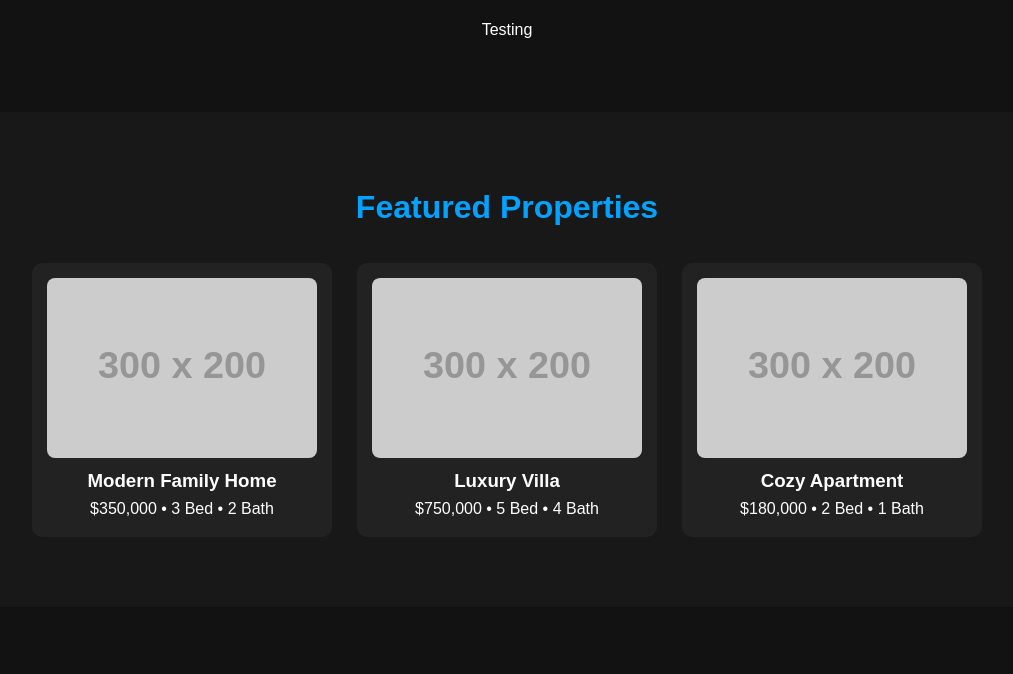
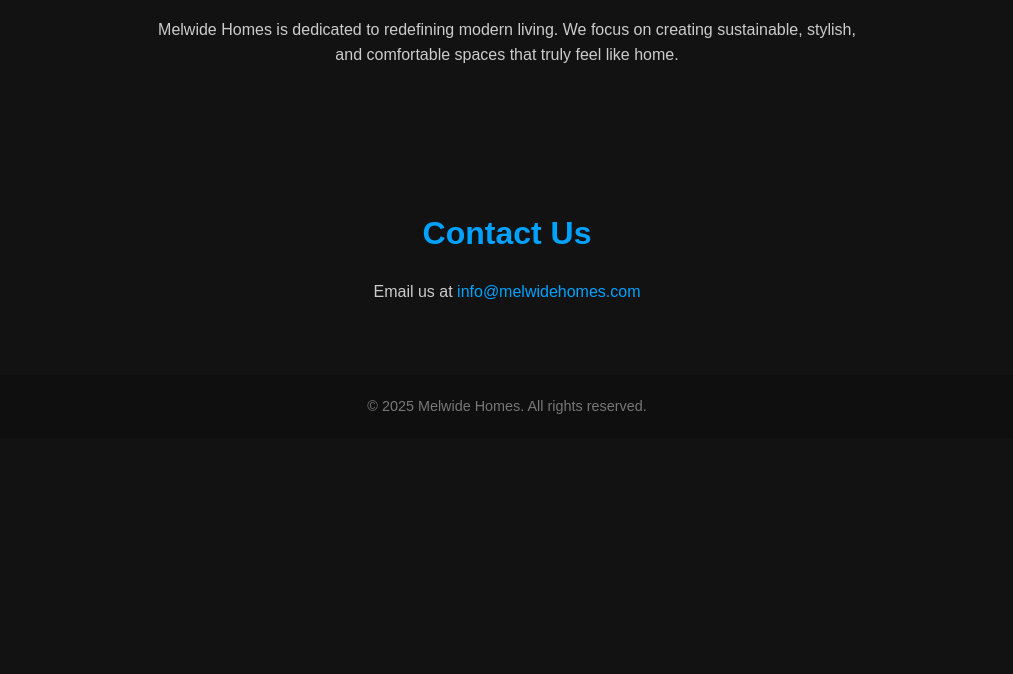
Before and after one commit to Black-Cr0w-coder/Melwide_Homes, a plain HTML site: page index.html in a window 1280 px wide. Shown: the part 642-1316 px from the top of the page, without its empty margins (133-1146 px from the left). After the commit the page ends 1080 px from the top, so only its background shows below. Drawn offline with Linux system fonts and the light colour scheme; placeholder pictures from the web are drawn by us.

Commit message:
index.html

```diff
--- a/index.html
+++ b/index.html
@@ -3,9 +3,13 @@
 <head>
     <meta charset="UTF-8">
     <meta name="viewport" content="width=device-width, initial-scale=1.0">
-    <title>Testing</title>
+    <title>Melwide Homes</title>
+
+    <!-- Prevent search engines from indexing this page -->
+    <meta name="robots" content="noindex, nofollow">
+
     <style>
-        /* Reset and base styles */
+        /* Reset & base styles */
         * {
             margin: 0;
             padding: 0;
@@ -55,6 +59,7 @@
             text-align: center;
             padding: 100px 20px;
             background: linear-gradient(180deg, #1b1b1b 0%, #000 100%);
+            animation: fadeIn 1.2s ease-in-out;
         }
 
         .hero h1 {
@@ -80,64 +85,42 @@
             text-decoration: none;
             margin-top: 20px;
             font-weight: 600;
-            transition: background 0.3s;
+            transition: background 0.3s, transform 0.3s;
         }
 
         .btn:hover {
             background: #0084cc;
+            transform: scale(1.05);
         }
 
         /* About Section */
         .about, .contact {
             text-align: center;
             padding: 70px 20px;
+            animation: fadeIn 1.5s ease-in-out;
         }
 
-        .about h2, .properties h2, .contact h2 {
+        .about h2, .contact h2 {
             font-size: 2rem;
             color: #00a2ff;
             margin-bottom: 20px;
         }
 
-        /* Properties Section */
-        .properties {
-            padding: 70px 20px;
-            background: #181818;
-            text-align: center;
+        .about p, .contact p {
+            max-width: 700px;
+            margin: 0 auto;
+            color: #ccc;
         }
 
-        .property-list {
-            display: flex;
-            flex-wrap: wrap;
-            justify-content: center;
-            gap: 25px;
-            margin-top: 30px;
-        }
-
-        .property-card {
-            background: #222;
-            border-radius: 10px;
-            padding: 15px;
-            width: 300px;
-            transition: transform 0.3s;
-        }
-
-        .property-card:hover {
-            transform: translateY(-5px);
-        }
-
-        .property-card img {
-            width: 100%;
-            border-radius: 8px;
-        }
-
-        /* Contact Section */
+        /* Contact Links */
         .contact p a {
             color: #00a2ff;
             text-decoration: none;
+            transition: color 0.3s;
         }
 
         .contact p a:hover {
+            color: #0084cc;
             text-decoration: underline;
         }
 
@@ -150,7 +133,13 @@
             font-size: 0.9rem;
         }
 
-        /* ---------- Responsive Design ---------- */
+        /* Animations */
+        @keyframes fadeIn {
+            from { opacity: 0; transform: translateY(20px); }
+            to { opacity: 1; transform: translateY(0); }
+        }
+
+        /* Responsive Design */
         @media (max-width: 768px) {
             .header {
                 flex-direction: column;
@@ -168,16 +157,7 @@
                 font-size: 2rem;
             }
 
-            .property-list {
-                flex-direction: column;
-                align-items: center;
-            }
-
-            .property-card {
-                width: 90%;
-            }
-
-            .about, .properties, .contact {
+            .about, .contact {
                 padding: 50px 15px;
             }
         }
@@ -209,7 +189,6 @@
         <nav>
             <ul class="nav-links">
                 <li><a href="#about">About</a></li>
-                <li><a href="#properties">Properties</a></li>
                 <li><a href="#contact">Contact</a></li>
             </ul>
         </nav>
@@ -218,47 +197,25 @@
     <!-- Hero Section -->
     <section class="hero">
         <h1>Welcome to <span>Melwide Homes</span></h1>
-        <p>Building homes, not just houses. Explore modern, affordable, and beautiful spaces designed for you.</p>
-        <a href="#properties" class="btn">View Properties</a>
+        <p>Building homes, not just houses. Discover elegant designs and quality craftsmanship for modern living.</p>
+        <a href="https://melwidehomes.com" target="_blank" class="btn">Visit Our Website</a>
     </section>
 
     <!-- About Section -->
     <section id="about" class="about">
         <h2>About Us</h2>
-        <p>Testing</p>
-    </section>
-
-    <!-- Properties Section -->
-    <section id="properties" class="properties">
-        <h2>Featured Properties</h2>
-        <div class="property-list">
-            <div class="property-card">
-                <img src="https://via.placeholder.com/300x200" alt="Property 1">
-                <h3>Modern Family Home</h3>
-                <p>$350,000 • 3 Bed • 2 Bath</p>
-            </div>
-            <div class="property-card">
-                <img src="https://via.placeholder.com/300x200" alt="Property 2">
-                <h3>Luxury Villa</h3>
-                <p>$750,000 • 5 Bed • 4 Bath</p>
-            </div>
-            <div class="property-card">
-                <img src="https://via.placeholder.com/300x200" alt="Property 3">
-                <h3>Cozy Apartment</h3>
-                <p>$180,000 • 2 Bed • 1 Bath</p>
-            </div>
-        </div>
+        <p>Melwide Homes is dedicated to redefining modern living. We focus on creating sustainable, stylish, and comfortable spaces that truly feel like home.</p>
     </section>
 
     <!-- Contact Section -->
     <section id="contact" class="contact">
         <h2>Contact Us</h2>
-        <p>Email us at <a href="mailto:info@melwidehomes.com">Testing.com.au</a></p>
+        <p>Email us at <a href="mailto:info@melwidehomes.com">info@melwidehomes.com</a></p>
     </section>
 
     <!-- Footer -->
     <footer class="footer">
-        <p>© 2025 Testing. All rights reserved.</p>
+        <p>© 2025 Melwide Homes. All rights reserved.</p>
     </footer>
 </body>
 </html>
```
